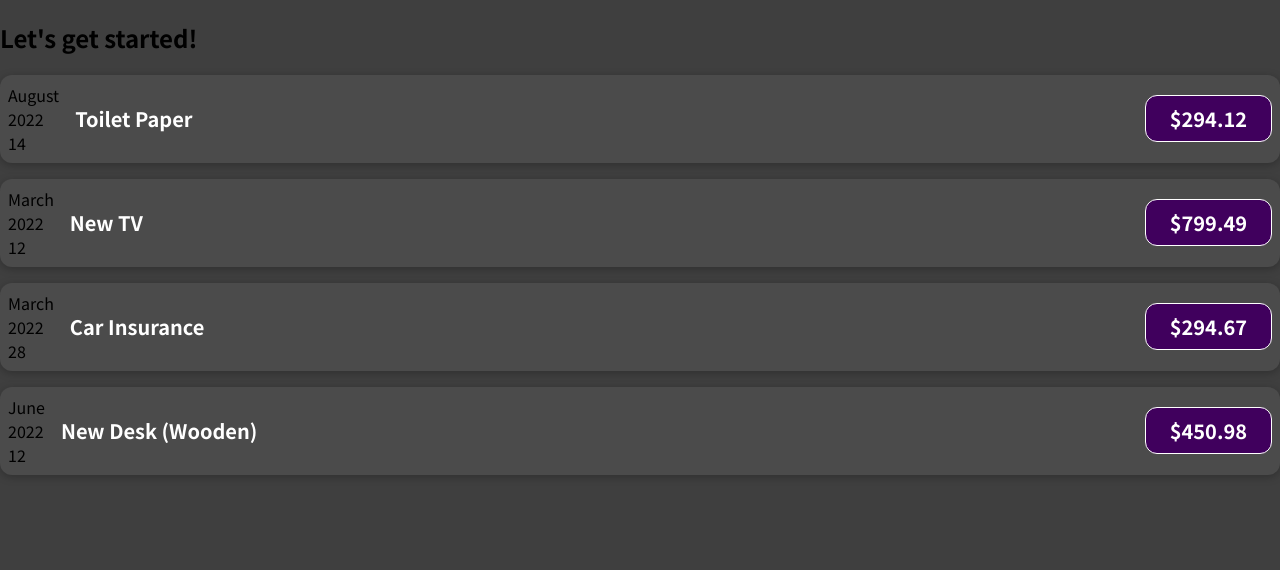
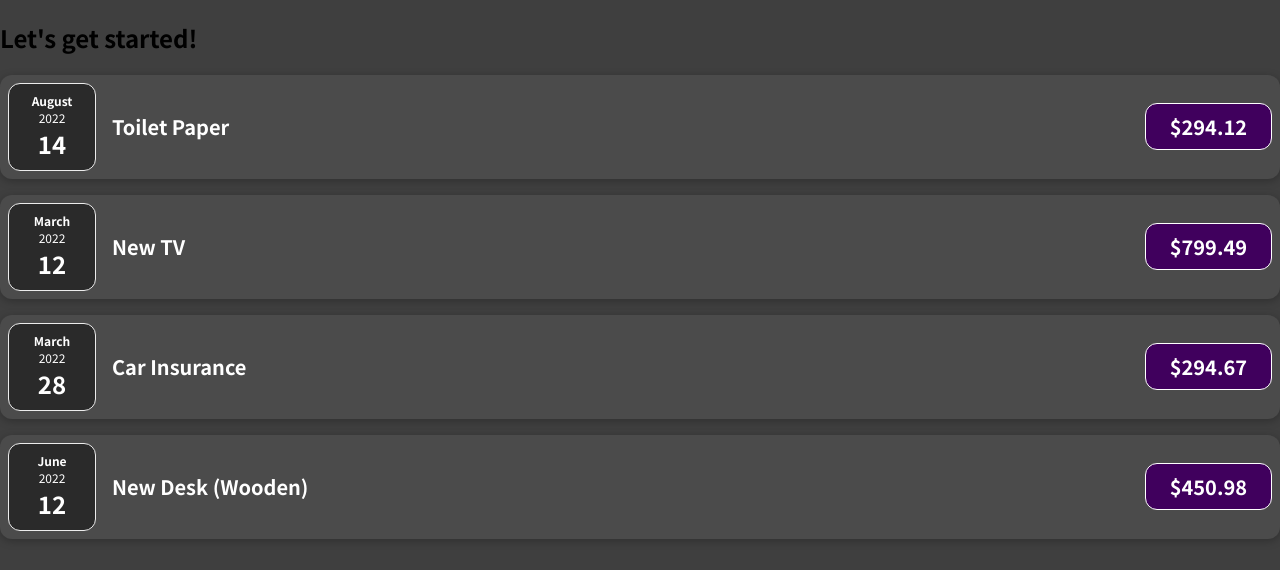
Before and after one commit to zermiftah/react-complete-guide, a JavaScript app: page / in a window 1280 px wide. Shown: the top 570 px of the page. Built offline with nearby package versions, Linux system fonts and the light colour scheme.

Commit message:
Splitting components into multiple components

```diff
--- /dev/null
+++ b/src/components/ExpenseDate.css
@@ -0,0 +1,26 @@
+.expense-date {
+    display: flex;
+    flex-direction: column;
+    width: 5.5rem;
+    height: 5.5rem;
+    border: 1px solid #ececec;
+    background-color: #2a2a2a;
+    color: white;
+    border-radius: 12px;
+    align-items: center;
+    justify-content: center;
+}
+
+.expense-date__month {
+    font-size: 0.75rem;
+    font-weight: bold;
+}
+
+.expense-date__year {
+    font-size: 0.75rem;
+}
+
+.expense-date__day {
+    font-size: 1.5rem;
+    font-weight: bold;
+}
--- /dev/null
+++ b/src/components/ExpenseDate.js
@@ -0,0 +1,17 @@
+
+import './ExpenseDate.css'
+
+function ExpenseDate(props) {
+    const month = props.date.toLocaleString('en-US', { month: 'long' });
+    const day = props.date.toLocaleString('en-US', { day: '2-digit' });
+    const year = props.date.getFullYear();
+    return (
+        <div className="expense-date">
+            <div className="expense-date__month">{month}</div>
+            <div className="expense-date__year">{year}</div>
+            <div className="expense-date__day">{day}</div>
+        </div>
+    );
+}
+
+export default ExpenseDate;
--- a/src/components/ExpenseItem.js
+++ b/src/components/ExpenseItem.js
@@ -1,17 +1,11 @@
 import './ExpenseItem.css'
+import ExpenseDate from './ExpenseDate';
 
 function ExpenseItem(props) {
-    const month = props.date.toLocaleString('en-US', { month: 'long' });
-    const day = props.date.toLocaleString('en-US', { day: '2-digit' });
-    const year = props.date.getFullYear();
 
     return (
         <div className='expense-item'>
-            <div>
-                <div>{month}</div>
-                <div>{year}</div>
-                <div>{day}</div>
-            </div>
+            <ExpenseDate date={props.date} />
             <div className='expense-item__description'>
                 <h2>{props.title}</h2>
                 <div className='expense-item__price'>${props.amount}</div>
```
